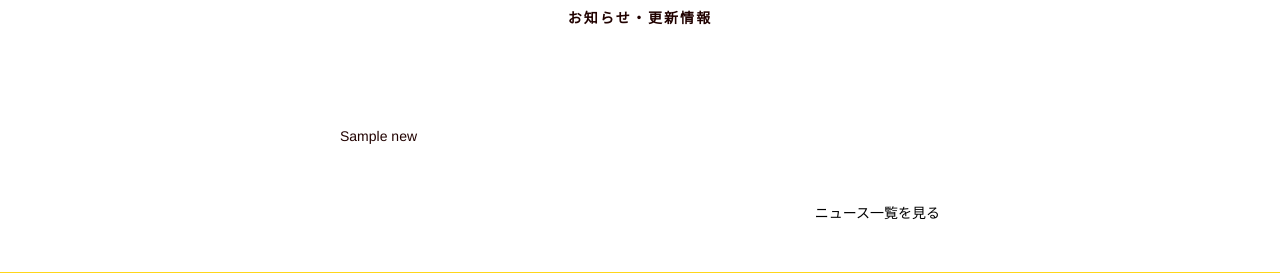
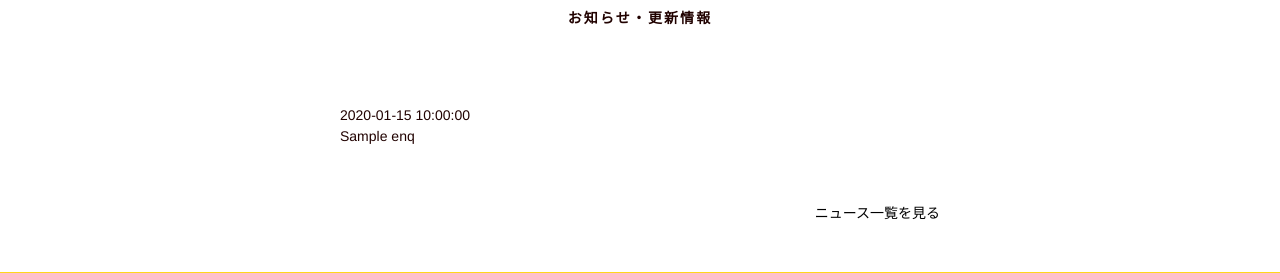
Before and after one commit to 50-LeoWatanabe/kadai, a PHP site: page / in a window 1280 px wide. Shown: the part 991-1264 px from the top of the page. Run offline with PHP 8.4, Linux system fonts and the light colour scheme; tables that the repository leaves empty or names only in its code hold one stand-in row (values such as "Sample post"); data that the repository does not hold is empty.

Commit message:
no message

```diff
--- a/6/index.php
+++ b/6/index.php
@@ -32,14 +32,14 @@ $pdo = new PDO("mysql:host=localhost;dbname=cs_academy;charset=utf8", "root", ""
 // $sql = "SELECT name, email FROM enq";
 // $sql = "SELECT * FROM enq where id = 1";
 // $sql = "SELECT * FROM enq LIMIT 3";
- $sql = "SELECT * FROM news ORDER BY update_date DESC LIMIT 5";
+ $sql = "SELECT * FROM enq ORDER BY update_date DESC LIMIT 5";
 $stmt = $pdo->prepare($sql);
 $stmt->execute();
 $results = $stmt->fetchAll(PDO::FETCH_ASSOC);
 //var_dump($results);
 foreach($results as $row) {
 //	var_dump($row);
-	echo $row["create/date"] . "<br>";
+	echo $row["create_date"] . "<br>";
 	echo $row["news_title"] . "<br>";
 }
 $pdo = null;
```
